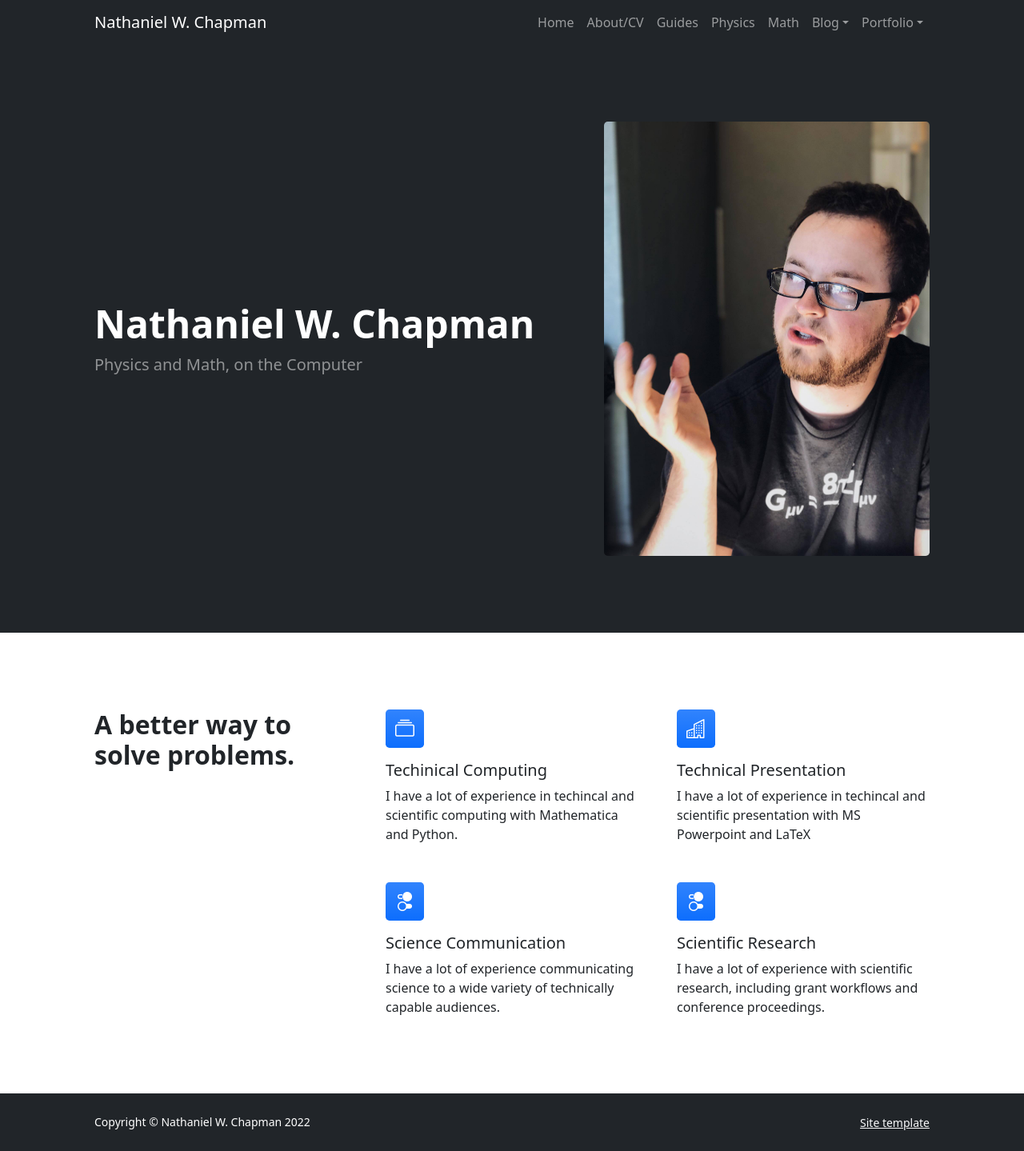
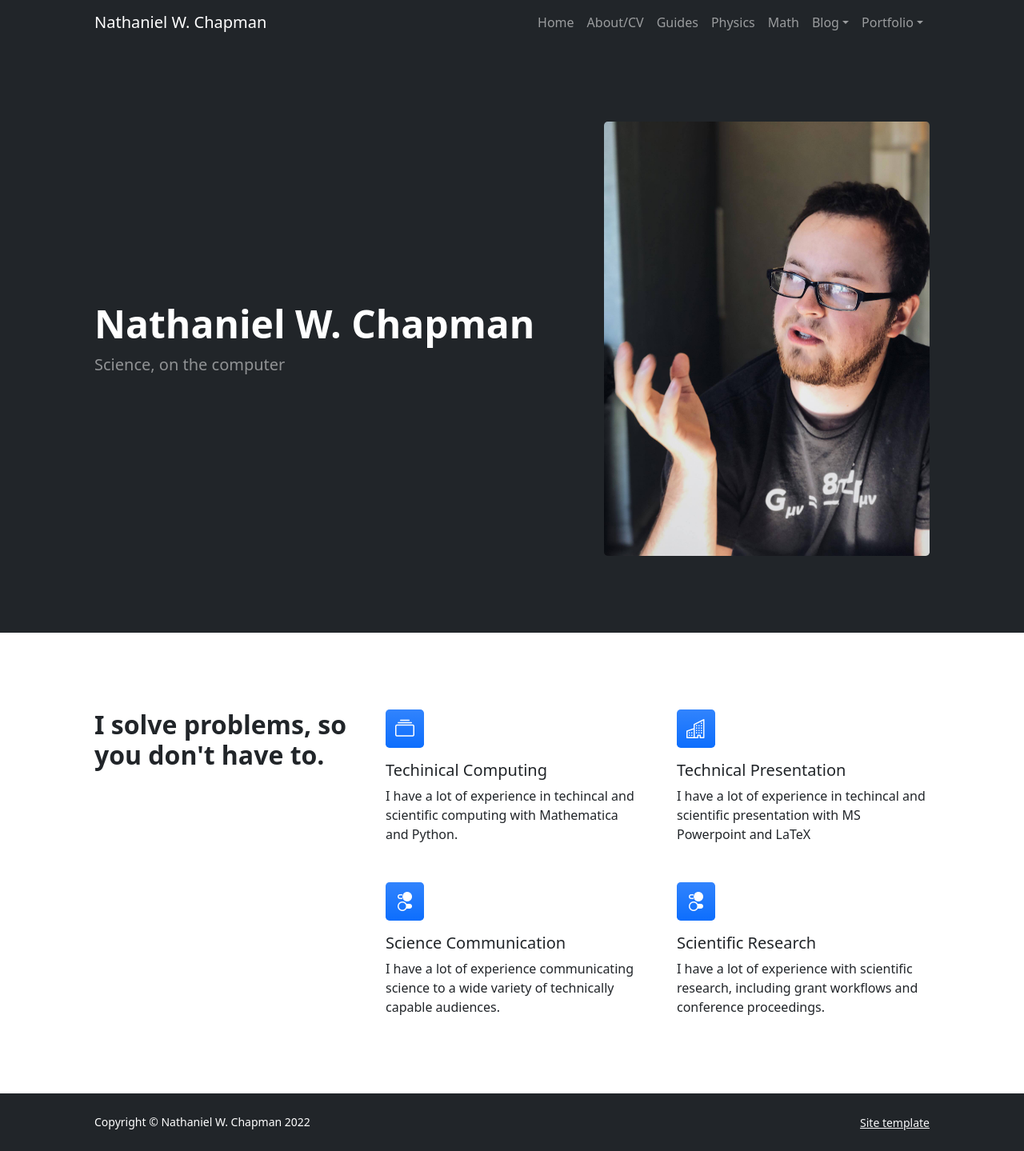
Before and after one commit to NonDairyNeutrino/nondairyneutrino.github.io, a Jekyll site: the page docs/index.html, which Jekyll copies as it is, in a window 1280 px wide. Shown: the whole page at 80% size. Built offline with Jekyll 4.4.1, drawn with Linux system fonts in a browser that asks for light colours.

Commit message:
update "physics and math, on the computer" to "science, on the computer"

```diff
--- a/docs/about.html
+++ b/docs/about.html
@@ -5,7 +5,7 @@
         <meta name="viewport" content="width=device-width, initial-scale=1, shrink-to-fit=no" />
         <meta name="description" content="My website and portfolio" />
         <meta name="author" content="Nathaniel W. Chapman" />
-        <title>Nathaniel W Chapman | Physics and Math, on the Computer</title>
+        <title>Nathaniel W Chapman | Science, on the computer</title>
         <!-- Favicon-->
         <link rel="icon" type="image/x-icon" href="assets/favicon.ico" />
         <!-- Bootstrap icons-->
@@ -67,7 +67,7 @@
                         <div class="col-lg-6">
                             <h2 class="fw-bolder">Physics &amp Math</h2>
                             <p class="lead fw-normal text-muted mb-0" align="justify">I graduated from Western Washington University in 2019 with a Bachelor's of Science where I double majored in Physics and pure Mathematics. In that time, I participated in theoretical physics research with Dr. Brandon Peden where we looked into how the microscopic structure of rigidly rotating molecules influences the many-body behavior/bulk properties of Bose-Einstein condensates. While I did love the work, my true passion lies in the theory of relativity. I've fallen in love with quantum mechanics and computational physics. From these, I plan to pursue a Ph.D. in physics specializing in computational relativity.</p>
-                        </div>]
+                        </div>
                     </div>
                 </div>
             </section>
--- a/docs/index.html
+++ b/docs/index.html
@@ -5,7 +5,7 @@
         <meta name="viewport" content="width=device-width, initial-scale=1, shrink-to-fit=no" />
         <meta name="description" content="My website and portfolio" />
         <meta name="author" content="Nathaniel W. Chapman" />
-        <title>Nathaniel W Chapman | Physics and Math, on the Computer</title>
+        <title>Nathaniel W. Chapman | Science, on the computer</title>
         <!-- Favicon-->
         <link rel="icon" type="image/x-icon" href="assets/favicon.ico" />
         <!-- Bootstrap icons-->
@@ -52,7 +52,7 @@
                         <div class="col-lg-8 col-xl-7 col-xxl-6">
                             <div class="my-5 text-center text-xl-start">
                                 <h1 class="display-5 fw-bolder text-white mb-2">Nathaniel W. Chapman</h1>
-                                <p class="lead fw-normal text-white-50 mb-4">Physics and Math, on the Computer</p>
+                                <p class="lead fw-normal text-white-50 mb-4">Science, on the computer</p>
                                 <!-- <div class="d-grid gap-3 d-sm-flex justify-content-sm-center justify-content-xl-start">
                                     <a class="btn btn-primary btn-lg px-4 me-sm-3" href="#features">CV</a>
                                     <a class="btn btn-outline-light btn-lg px-4" href="#!">Portfolio</a>
@@ -67,7 +67,7 @@
             <section class="py-5" id="features">
                 <div class="container px-5 my-5">
                     <div class="row gx-5">
-                        <div class="col-lg-4 mb-5 mb-lg-0"><h2 class="fw-bolder mb-0">A better way to solve problems.</h2></div>
+                        <div class="col-lg-4 mb-5 mb-lg-0"><h2 class="fw-bolder mb-0">I solve problems, so you don't have to.</h2></div>
                         <div class="col-lg-8">
                             <div class="row gx-5 row-cols-1 row-cols-md-2">
                                 <div class="col mb-5 h-100">
```
